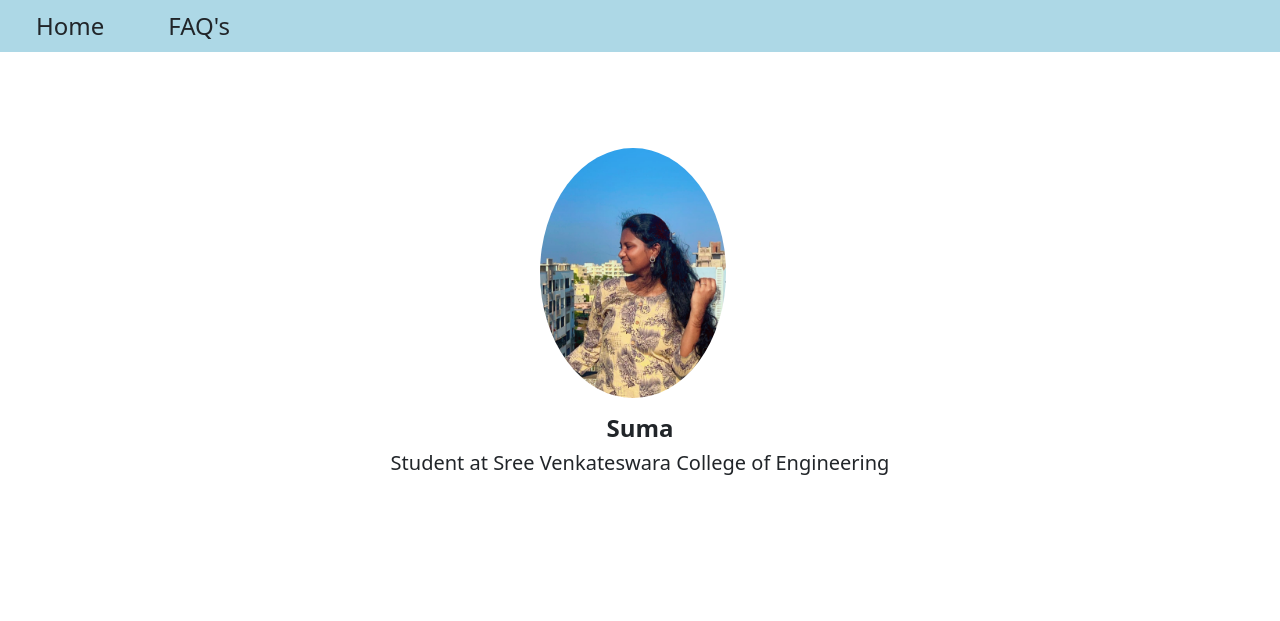
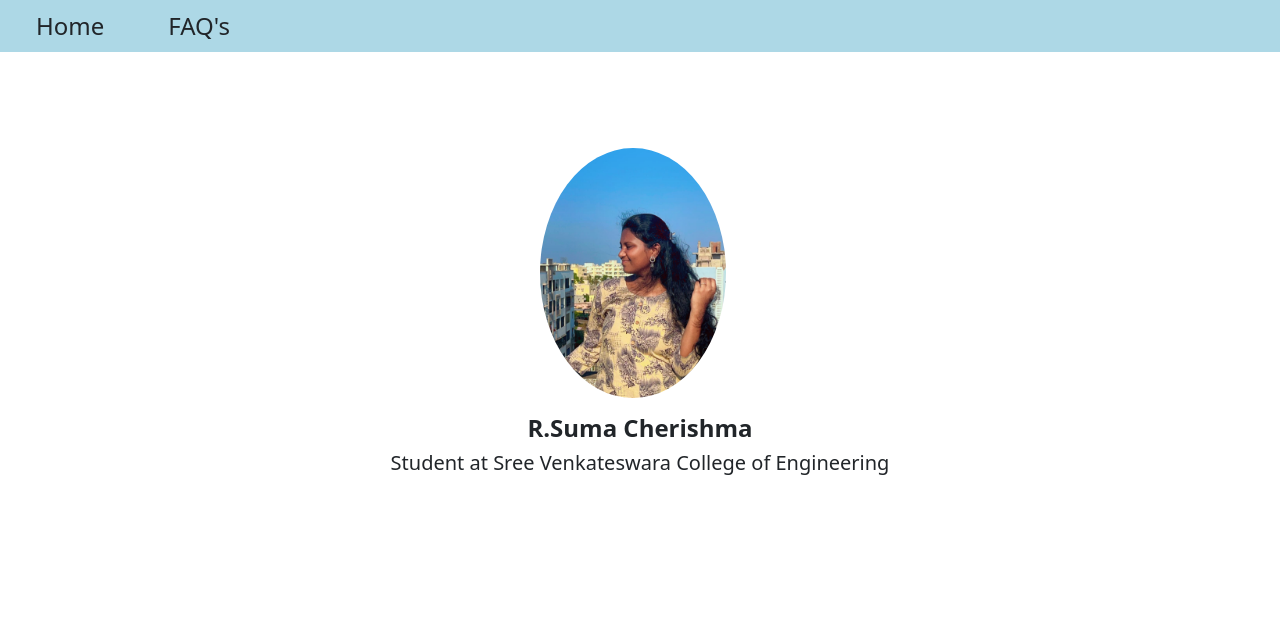
Before and after one commit to TLakshmiHarshitha/Water-1, a plain HTML site: page contact.html in a window 1280 px wide. Shown: the top 621 px of the page. Drawn offline with nearby package versions, Linux system fonts and the light colour scheme; a web font is replaced by a local one.

Commit message:
Update contact.html

```diff
--- a/contact.html
+++ b/contact.html
@@ -40,7 +40,7 @@
         />
       </div>
       <div>
-        <h4 class="fw-bold pt-3">Suma</h4>
+        <h4 class="fw-bold pt-3">R.Suma Cherishma</h4>
       </div>
       <div>
         <h5 class="text-center">
```
